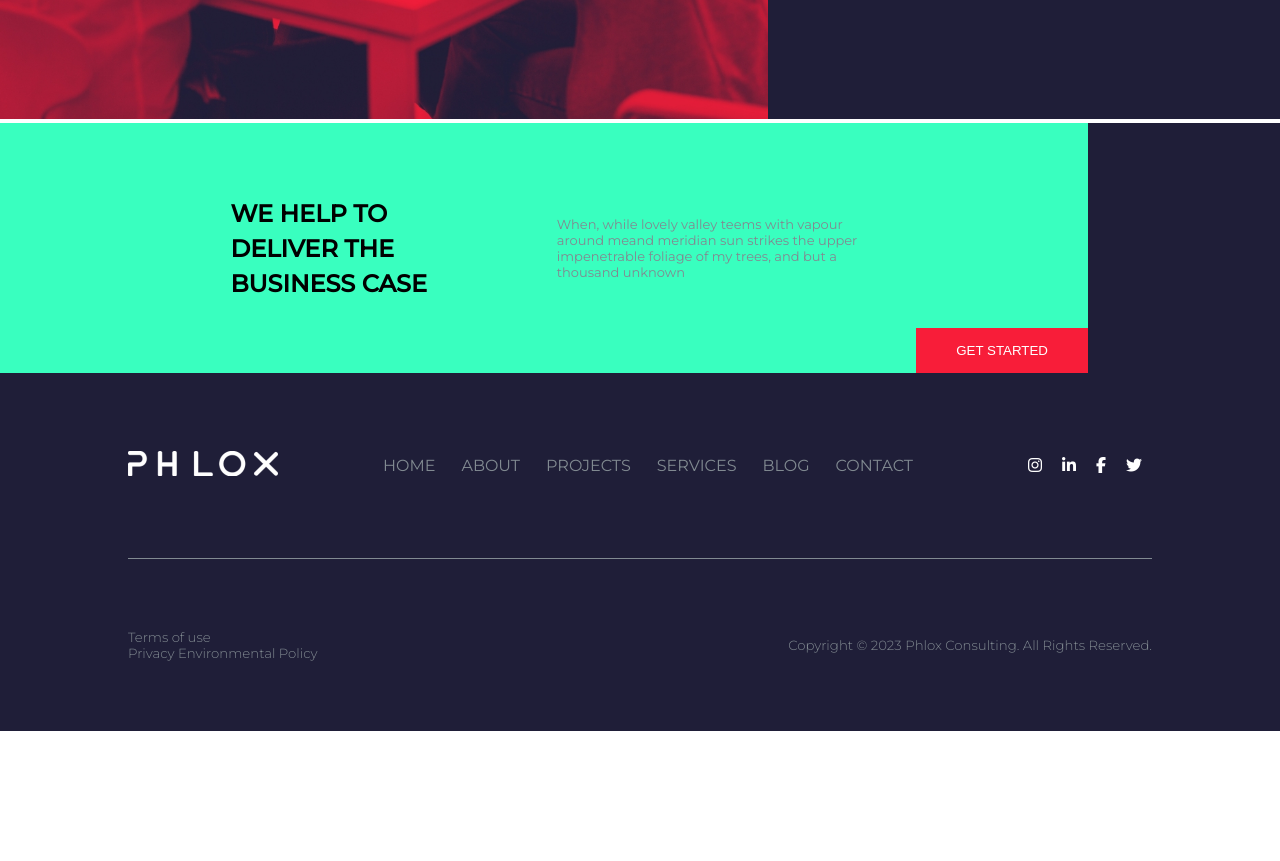
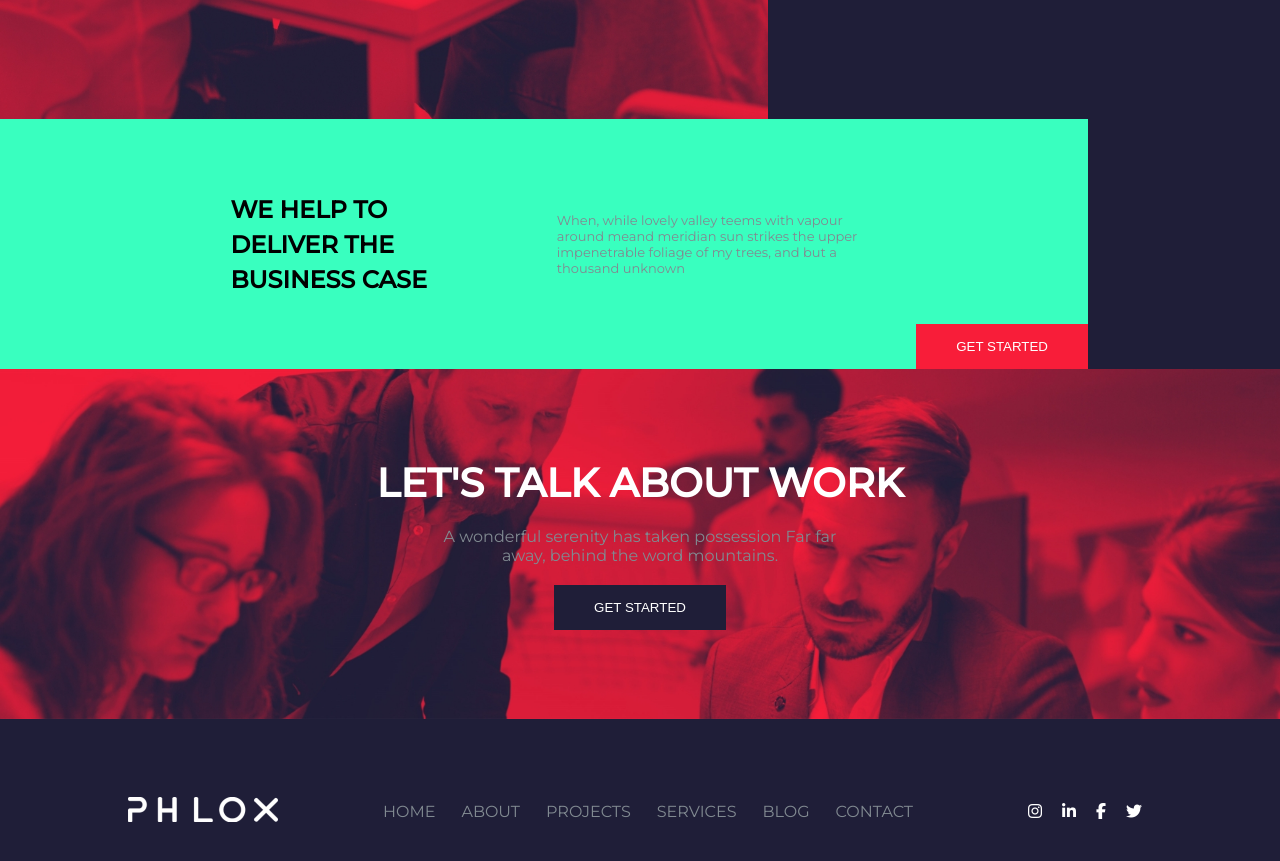
Before and after one commit to Alexbarile/proj-html-vuejs, a Vue app: page / in a window 1280 px wide. Shown: the part 2217-3078 px from the top of the page. Before the commit the page ends 2948 px from the top, so only its background shows below. Built offline with nearby package versions, Linux system fonts and the light colour scheme.

Commit message:
sesta sezione main completa

```diff
--- a/src/components/AppMain.vue
+++ b/src/components/AppMain.vue
@@ -90,6 +90,20 @@ export default {
 
 
             <!-- SESTA SEZIONE -->
+
+            <div class="container-100">
+                <div class="bg">
+
+                    <div class="row">
+                        <div class="col">
+                            <h1>LET'S TALK ABOUT WORK</h1>
+                            <p>A wonderful serenity has taken possession Far far <br> away, behind the word mountains.</p>
+                            <button><a href="#null">get started</a></button>
+                        </div>
+                    </div>
+
+                </div>
+            </div>
 
 
 
@@ -290,6 +304,57 @@ export default {
 
     // SESTA SEZIONE
 
+    .bg{
+        background-image: url('../../public/img/business-people-working-together-on-project-and-B3MZ4TX.jpg');
+        background-size: cover;
+        height: 350px;
+        .row{
+            @include flex;
+            @include align-center;
+            @include justify-center;
+            width: 100%;
+
+            .col{
+                text-align: center;
+
+                h1{
+                    font-size: 40px;
+                    color: white;
+                    margin-bottom: 20px;
+
+                }
+
+                p{
+                    color: $darkgray;
+                    margin-bottom: 20px;
+                }
+
+                button{
+                    border: none;
+                    padding: 15px 40px 15px 40px;
+                    background-color: $darkblue;
+                    @include upperCase;
+                    font-weight: 100;
+                    transition: 1s;
+
+                    &:hover{
+                        background-color: $lightyellow;
+                    }
+
+                    a{
+                        text-decoration: none;
+                        color: white;
+                        transition: 1s;
+
+                        &:hover{
+                            color: black;
+                        }
+                    }
+                }
+            }
+        }
+    }
+
 
 
 
```
